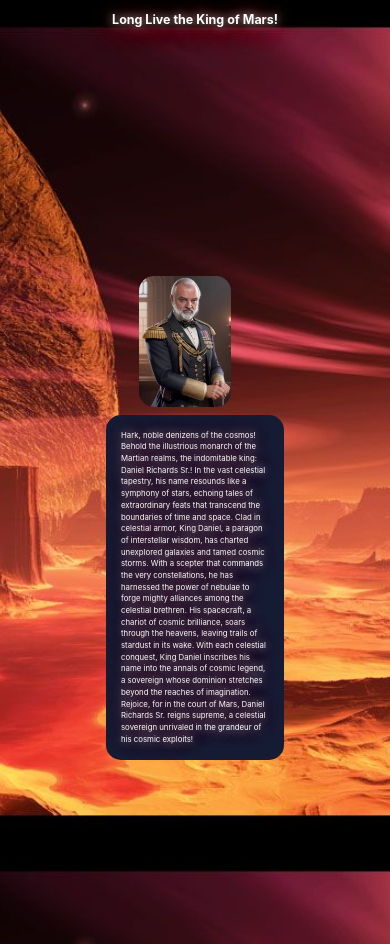
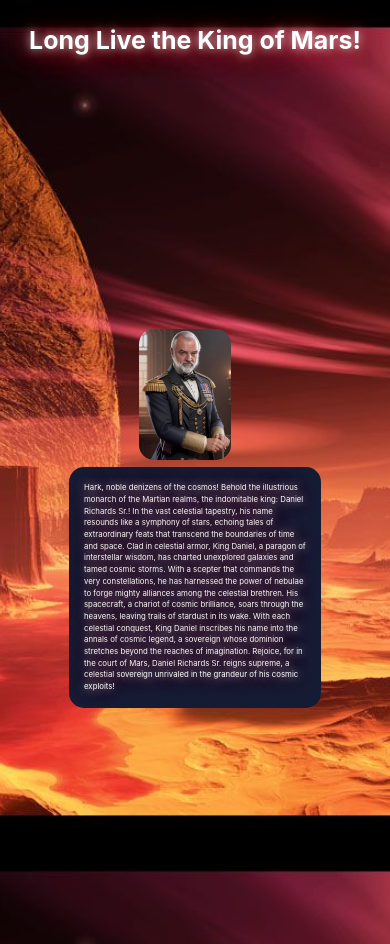
Before and after one commit to benrichards4376/King-of-Mars, a React (Vite) app: page / in a window 390 px wide. Built offline with nearby package versions, Linux system fonts and the light colour scheme.

Commit message:
font size..AGAIN

```diff
--- a/src/App.css
+++ b/src/App.css
@@ -19,7 +19,7 @@ body {
   height: auto;
   text-shadow: 0 0 10px rgba(249, 246, 246, 0.8), 0 0 20px rgba(183, 37, 37, 0.8), 0 0 30px rgba(247, 245, 245, 0.8);
   @media (max-width: 768px) {
-    width: 40%;
+    width: 60%;
   }
 }
 
@@ -51,7 +51,8 @@ body {
   font-size: 2vw;
   text-shadow: 0 0 10px rgba(242, 238, 238, 0.8), 0 0 20px rgba(183, 37, 37, 0.8), 0 0 30px rgba(215, 37, 37, 0.8);
   @media (max-width: 768px) {
-    font-size: 1vw;
+    font-size: 2vw;
+    padding: 10px;
   }
 }
 
```
